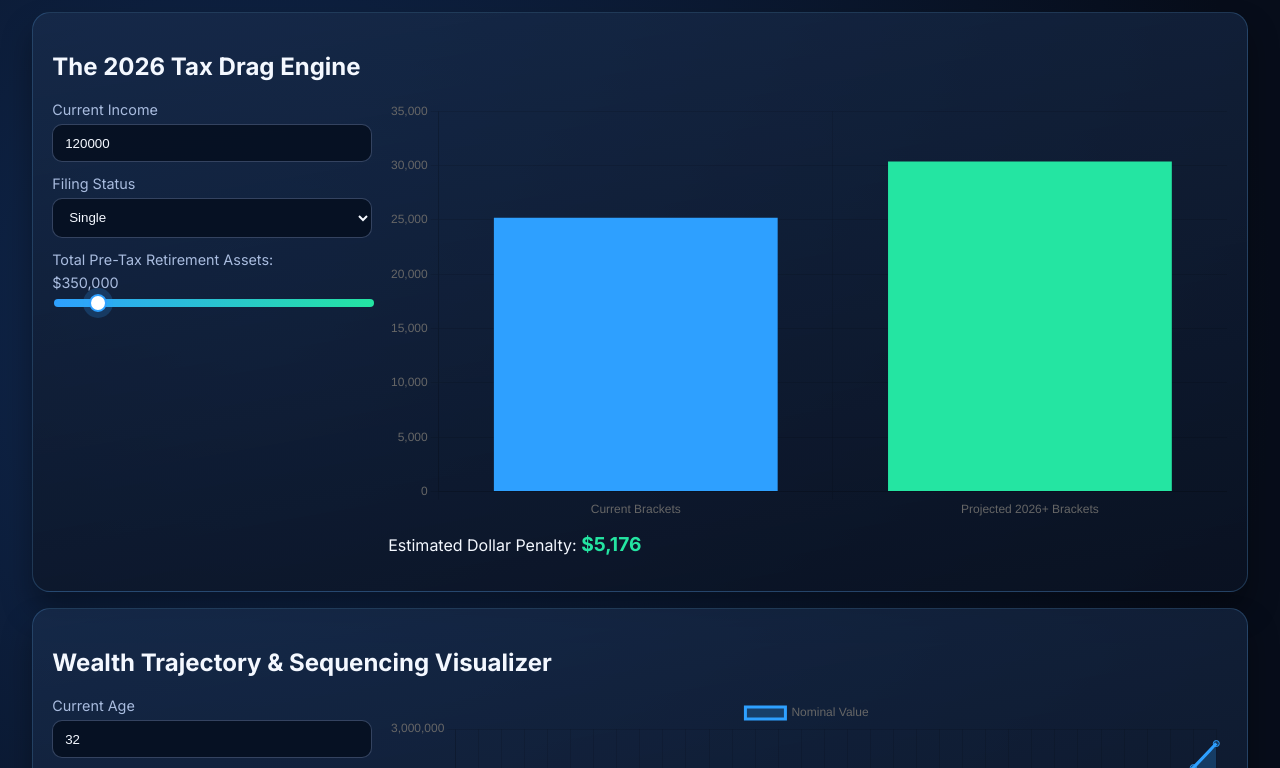
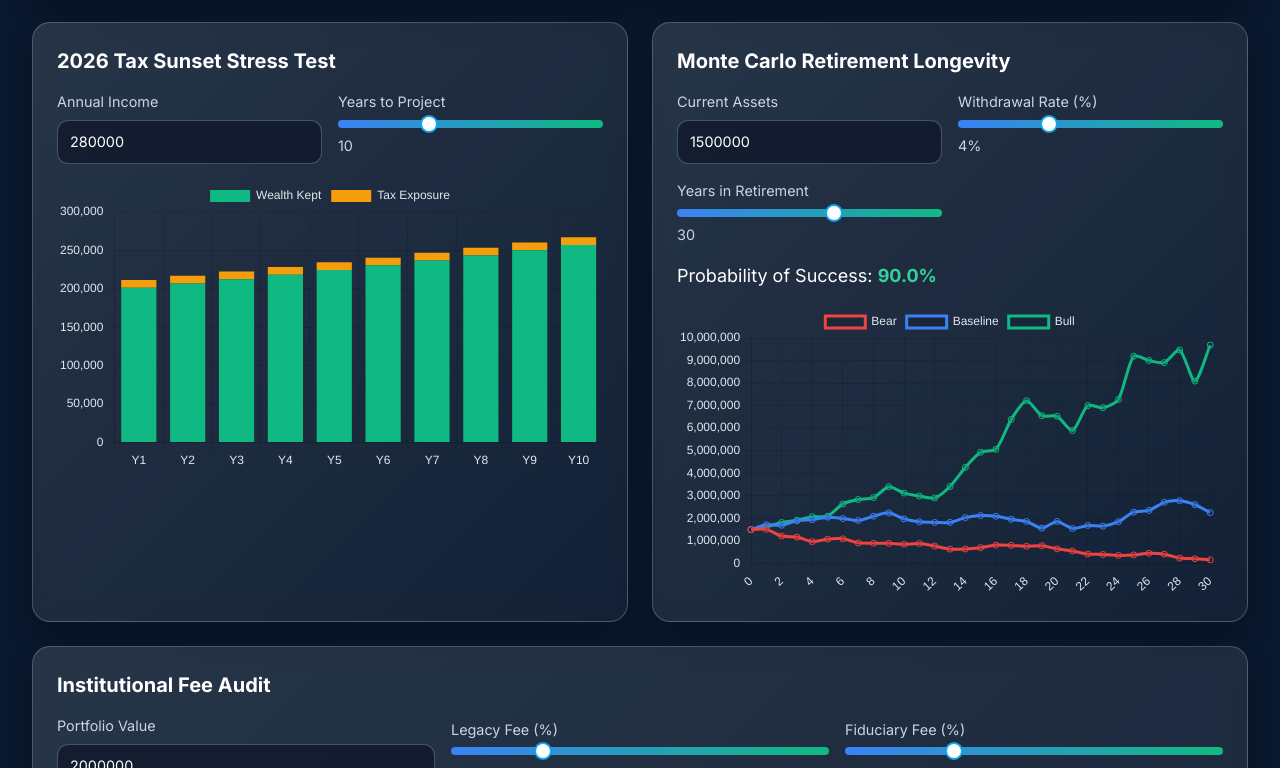
Before and after one commit to christianbrinkley4-rgb/TriadFlow2, a website built with Vite: page index.html in a window 1280 px wide. Shown: the part 172-940 px from the top of the page. Built offline with nearby package versions, Linux system fonts and the light colour scheme; no server answers.

Commit message:
Rebuild dashboard with institutional UI and advanced analytics modules

```diff
--- a/index.html
+++ b/index.html
@@ -3,110 +3,70 @@
   <head>
     <meta charset="UTF-8" />
     <meta name="viewport" content="width=device-width, initial-scale=1.0" />
-    <title>Personal Financial Command Center</title>
+    <title>2026 Financial Command Center</title>
     <link rel="preconnect" href="https://fonts.googleapis.com" />
     <link rel="preconnect" href="https://fonts.gstatic.com" crossorigin />
-    <link
-      href="https://fonts.googleapis.com/css2?family=Inter:wght@400;500;600;700;800&display=swap"
-      rel="stylesheet"
-    />
+    <link href="https://fonts.googleapis.com/css2?family=Inter:wght@400;500;600;700;800&display=swap" rel="stylesheet" />
+    <script src="https://cdn.tailwindcss.com"></script>
+    <script>
+      tailwind.config = {
+        theme: {
+          extend: {
+            colors: {
+              navy: '#0A192F',
+              slateGlass: 'rgba(148,163,184,.16)',
+              success: '#10B981'
+            }
+          }
+        }
+      };
+    </script>
+    <script src="https://cdn.jsdelivr.net/npm/chart.js@4.4.3/dist/chart.umd.min.js" defer></script>
+    <script src="https://cdnjs.cloudflare.com/ajax/libs/mathjs/13.0.3/math.min.js" defer></script>
     <link rel="stylesheet" href="/src/styles.css" />
-    <script src="https://cdn.jsdelivr.net/npm/chart.js@4.4.3/dist/chart.umd.min.js" defer></script>
     <script type="module" src="/src/main.js"></script>
   </head>
-  <body>
-    <div class="app-shell">
-      <header class="hero">
-        <div>
-          <p class="eyebrow">Personal Financial Command Center</p>
-          <h1>Institutional-Grade Financial Foresight</h1>
-          <p class="subtitle">
-            Interactive, real-time planning engine for taxes, retirement growth, and fee drag.
-          </p>
-        </div>
+  <body class="bg-navy text-white min-h-screen">
+    <div class="max-w-7xl mx-auto px-4 md:px-8 py-8 space-y-6">
+      <header class="glass-card p-6 md:p-8">
+        <p class="text-sm uppercase tracking-[0.2em] text-emerald-300">2026 Financial Command Center</p>
+        <h1 class="text-2xl md:text-4xl font-extrabold mt-3">Custom Financial Integrity Audit for <span id="cityName">Piedmont Triad</span> Households</h1>
       </header>
 
-      <main class="dashboard-grid">
-        <section class="panel" id="tax-drag-panel">
-          <h2>The 2026 Tax Drag Engine</h2>
-          <div class="panel-grid">
-            <div class="controls">
-              <label>Current Income
-                <input type="number" id="income" min="10000" step="1000" value="120000" />
-              </label>
-              <label>Filing Status
-                <select id="filingStatus">
-                  <option value="single">Single</option>
-                  <option value="married">Married Filing Jointly</option>
-                </select>
-              </label>
-              <label>Total Pre-Tax Retirement Assets: <span id="retirementAssetsValue"></span>
-                <input type="range" id="retirementAssets" min="0" max="3000000" step="10000" value="350000" />
-              </label>
-            </div>
-            <div class="viz">
-              <canvas id="taxChart"></canvas>
-              <p class="metric">Estimated Dollar Penalty: <strong id="taxPenalty">$0</strong></p>
-            </div>
+      <main class="grid grid-cols-1 xl:grid-cols-2 gap-6">
+        <section class="glass-card p-6 space-y-4">
+          <h2 class="text-xl font-bold">2026 Tax Sunset Stress Test</h2>
+          <div class="grid md:grid-cols-2 gap-4">
+            <label class="field">Annual Income <input id="taxIncome" type="number" value="280000" min="25000" step="5000"></label>
+            <label class="field">Years to Project <input id="taxYears" type="range" min="5" max="20" value="10"><span id="taxYearsLabel"></span></label>
           </div>
+          <canvas id="taxChart" height="160"></canvas>
         </section>
 
-        <section class="panel" id="trajectory-panel">
-          <h2>Wealth Trajectory &amp; Sequencing Visualizer</h2>
-          <div class="panel-grid">
-            <div class="controls">
-              <label>Current Age
-                <input type="number" id="currentAge" min="18" max="70" value="32" />
-              </label>
-              <label>Target Retirement Age
-                <input type="number" id="retireAge" min="40" max="85" value="65" />
-              </label>
-              <label>Current Savings: <span id="currentSavingsValue"></span>
-                <input type="range" id="currentSavings" min="0" max="2500000" step="5000" value="125000" />
-              </label>
-              <label>Monthly Contribution: <span id="monthlyContributionValue"></span>
-                <input type="range" id="monthlyContribution" min="0" max="10000" step="50" value="1200" />
-              </label>
-              <label>Estimated Annual Return: <span id="annualReturnValue"></span>
-                <input type="range" id="annualReturn" min="3" max="12" step="0.1" value="7" />
-              </label>
-              <label class="toggle">
-                <input type="checkbox" id="inflationToggle" />
-                <span>Show Inflation Adjusted Power (3%)</span>
-              </label>
-            </div>
-            <div class="viz">
-              <canvas id="trajectoryChart"></canvas>
-            </div>
+        <section class="glass-card p-6 space-y-4">
+          <h2 class="text-xl font-bold">Monte Carlo Retirement Longevity</h2>
+          <div class="grid md:grid-cols-2 gap-4">
+            <label class="field">Current Assets <input id="mcAssets" type="number" value="1500000" step="10000"></label>
+            <label class="field">Withdrawal Rate (%) <input id="mcWithdraw" type="range" min="2" max="8" step="0.1" value="4"><span id="mcWithdrawLabel"></span></label>
+            <label class="field">Years in Retirement <input id="mcYears" type="range" min="15" max="40" value="30"><span id="mcYearsLabel"></span></label>
           </div>
+          <div class="text-lg">Probability of Success: <strong id="successPct" class="text-emerald-400"></strong></div>
+          <canvas id="monteChart" height="160"></canvas>
         </section>
 
-        <section class="panel" id="fees-panel">
-          <h2>The Hidden Fees Burn Rate Calculator</h2>
-          <div class="panel-grid">
-            <div class="controls">
-              <label>Total Portfolio Value
-                <input type="number" id="portfolioValue" min="1000" step="1000" value="500000" />
-              </label>
-              <label>Current Advisor/Fund Fee %: <span id="feeRateValue"></span>
-                <input type="range" id="feeRate" min="0.5" max="3" step="0.1" value="1.5" />
-              </label>
-            </div>
-            <div class="viz">
-              <canvas id="feesChart"></canvas>
-              <p class="metric">Projected 20-Year Wealth Lost: <strong id="feesLost">$0</strong></p>
-            </div>
+        <section class="glass-card p-6 space-y-4 xl:col-span-2">
+          <h2 class="text-xl font-bold">Institutional Fee Audit</h2>
+          <div class="grid md:grid-cols-3 gap-4 items-center">
+            <label class="field">Portfolio Value <input id="feeAssets" type="number" value="2000000" step="10000"></label>
+            <label class="field">Legacy Fee (%) <input id="legacyFee" type="range" min="0.7" max="2" step="0.1" value="1"><span id="legacyFeeLabel"></span></label>
+            <label class="field">Fiduciary Fee (%) <input id="fidFee" type="range" min="0.1" max="1" step="0.05" value="0.35"><span id="fidFeeLabel"></span></label>
+          </div>
+          <div class="grid md:grid-cols-2 gap-6 items-center">
+            <canvas id="feeChart" height="160"></canvas>
+            <div class="callout">Opportunity Cost Over 30 Years<br><span id="oppCost"></span></div>
           </div>
         </section>
       </main>
-
-      <footer class="about-engine">
-        <h3>About the Engine</h3>
-        <p>
-          Engineered by a first-generation Accelerated Master's in Accounting student dedicated to bringing
-          transparent, institutional-grade financial math to hardworking households in the Piedmont Triad.
-        </p>
-      </footer>
     </div>
   </body>
 </html>
--- a/src/main.js
+++ b/src/main.js
@@ -1,143 +1,110 @@
-const currency = (n) => n.toLocaleString('en-US', { style: 'currency', currency: 'USD', maximumFractionDigits: 0 });
-const pct = (n) => `${Number(n).toFixed(1)}%`;
+const fmtUsd = (v) => Number(v).toLocaleString('en-US', { style: 'currency', currency: 'USD', maximumFractionDigits: 0 });
 
-const el = {
-  income: document.getElementById('income'),
-  filingStatus: document.getElementById('filingStatus'),
-  retirementAssets: document.getElementById('retirementAssets'),
-  retirementAssetsValue: document.getElementById('retirementAssetsValue'),
-  taxPenalty: document.getElementById('taxPenalty'),
-  currentAge: document.getElementById('currentAge'),
-  retireAge: document.getElementById('retireAge'),
-  currentSavings: document.getElementById('currentSavings'),
-  currentSavingsValue: document.getElementById('currentSavingsValue'),
-  monthlyContribution: document.getElementById('monthlyContribution'),
-  monthlyContributionValue: document.getElementById('monthlyContributionValue'),
-  annualReturn: document.getElementById('annualReturn'),
-  annualReturnValue: document.getElementById('annualReturnValue'),
-  inflationToggle: document.getElementById('inflationToggle'),
-  portfolioValue: document.getElementById('portfolioValue'),
-  feeRate: document.getElementById('feeRate'),
-  feeRateValue: document.getElementById('feeRateValue'),
-  feesLost: document.getElementById('feesLost')
+const state = {
+  taxIncome: 280000,
+  taxYears: 10,
+  mcAssets: 1500000,
+  mcWithdraw: 4,
+  mcYears: 30,
+  feeAssets: 2000000,
+  legacyFee: 1,
+  fidFee: 0.35
 };
 
+const el = Object.fromEntries(['taxIncome','taxYears','mcAssets','mcWithdraw','mcYears','feeAssets','legacyFee','fidFee','taxYearsLabel','mcWithdrawLabel','mcYearsLabel','legacyFeeLabel','fidFeeLabel','successPct','oppCost','cityName'].map(id => [id, document.getElementById(id)]));
+let taxChart, monteChart, feeChart;
+
 const brackets = {
-  current: {
-    single: [[11600, 0.1], [47150, 0.12], [100525, 0.22], [191950, 0.24], [243725, 0.32], [609350, 0.35], [Infinity, 0.37]],
-    married: [[23200, 0.1], [94300, 0.12], [201050, 0.22], [383900, 0.24], [487450, 0.32], [731200, 0.35], [Infinity, 0.37]]
-  },
-  postSunset: {
-    single: [[9950, 0.1], [40525, 0.15], [86375, 0.25], [164925, 0.28], [209425, 0.33], [523600, 0.35], [Infinity, 0.396]],
-    married: [[19900, 0.1], [81050, 0.15], [172750, 0.25], [329850, 0.28], [418850, 0.33], [628300, 0.35], [Infinity, 0.396]]
+  now: [[11600,0.1],[47150,0.12],[100525,0.22],[191950,0.24],[243725,0.32],[609350,0.35],[Infinity,0.37]],
+  sunset: [[9950,0.1],[40525,0.15],[86375,0.25],[164925,0.28],[209425,0.33],[523600,0.35],[Infinity,0.396]]
+};
+function progressiveTax(income, table){ let t=0,l=0; for(const [u,r] of table){ const amt=Math.max(0,Math.min(income,u)-l); t = math.add(t, math.multiply(amt,r)); if(income<=u) break; l=u; } return t; }
+
+function buildTax(){
+  const labels = Array.from({length: state.taxYears}, (_,i)=>`Y${i+1}`);
+  const kept=[], exposure=[];
+  for(let i=0;i<state.taxYears;i++){
+    const inc = state.taxIncome * Math.pow(1.03,i);
+    const now = progressiveTax(inc, brackets.now);
+    const sun = progressiveTax(inc, brackets.sunset);
+    kept.push(inc - sun);
+    exposure.push(Math.max(0, sun-now));
   }
-};
-
-function calculateTax(income, scheme) {
-  let tax = 0;
-  let lower = 0;
-  for (const [upper, rate] of scheme) {
-    const taxable = Math.min(income, upper) - lower;
-    if (taxable > 0) tax += taxable * rate;
-    if (income <= upper) break;
-    lower = upper;
-  }
-  return tax;
-}
-
-let taxChart, trajectoryChart, feesChart;
-
-function updateTaxModule() {
-  const income = Number(el.income.value) + Number(el.retirementAssets.value) * 0.04;
-  const status = el.filingStatus.value;
-  const currentTax = calculateTax(income, brackets.current[status]);
-  const futureTax = calculateTax(income, brackets.postSunset[status]);
-  el.retirementAssetsValue.textContent = currency(Number(el.retirementAssets.value));
-  el.taxPenalty.textContent = currency(Math.max(0, futureTax - currentTax));
-
-  taxChart.data.datasets[0].data = [currentTax, futureTax];
+  taxChart.data.labels=labels;
+  taxChart.data.datasets[0].data=kept;
+  taxChart.data.datasets[1].data=exposure;
   taxChart.update();
 }
 
-function generateTrajectory() {
-  const age = Number(el.currentAge.value);
-  const retireAge = Number(el.retireAge.value);
-  const years = Math.max(1, retireAge - age);
-  const r = Number(el.annualReturn.value) / 100;
-  const monthly = Number(el.monthlyContribution.value);
-  let principal = Number(el.currentSavings.value);
-  const arr = [principal];
+function randn(){ let u=0,v=0; while(!u)u=Math.random(); while(!v)v=Math.random(); return Math.sqrt(-2*Math.log(u))*Math.cos(2*Math.PI*v); }
+function runMonteCarlo(){
+  const n=100, years=state.mcYears, paths=[], finals=[];
+  const annualW = state.mcAssets * (state.mcWithdraw/100);
+  for(let p=0;p<n;p++){
+    let bal=state.mcAssets; const path=[bal];
+    for(let y=1;y<=years;y++){
+      const r = 0.06 + randn()*0.12;
+      bal = Math.max(0, bal*(1+r) - annualW);
+      path.push(bal);
+    }
+    finals.push(bal); paths.push(path);
+  }
+  const success = finals.filter(v=>v>0).length/n;
+  el.successPct.textContent = `${(success*100).toFixed(1)}%`;
 
-  for (let y = 1; y <= years; y++) {
-    principal = principal * (1 + r) + monthly * 12;
-    let val = principal;
-    if (el.inflationToggle.checked) {
-      val = val / Math.pow(1.03, y);
-    }
-    arr.push(val);
-  }
-  return { labels: Array.from({ length: years + 1 }, (_, i) => age + i), data: arr };
+  const sorted=[...paths].sort((a,b)=>a[a.length-1]-b[b.length-1]);
+  const bear=sorted[Math.floor(n*0.1)], base=sorted[Math.floor(n*0.5)], bull=sorted[Math.floor(n*0.9)];
+  monteChart.data.labels = Array.from({length:years+1},(_,i)=>i);
+  monteChart.data.datasets[0].data=bear;
+  monteChart.data.datasets[1].data=base;
+  monteChart.data.datasets[2].data=bull;
+  monteChart.update();
 }
 
-function updateTrajectoryModule() {
-  el.currentSavingsValue.textContent = currency(Number(el.currentSavings.value));
-  el.monthlyContributionValue.textContent = currency(Number(el.monthlyContribution.value));
-  el.annualReturnValue.textContent = pct(el.annualReturn.value);
-  const result = generateTrajectory();
-  trajectoryChart.data.labels = result.labels;
-  trajectoryChart.data.datasets[0].data = result.data;
-  trajectoryChart.data.datasets[0].label = el.inflationToggle.checked ? 'Inflation Adjusted Value' : 'Nominal Value';
-  trajectoryChart.update();
+function buildFeeAudit(){
+  const years=30, p=state.feeAssets, gross=0.07;
+  const legacy=p*Math.pow(1+gross-(state.legacyFee/100), years);
+  const fid=p*Math.pow(1+gross-(state.fidFee/100), years);
+  const opp=fid-legacy;
+  el.oppCost.textContent = fmtUsd(opp);
+  feeChart.data.datasets[0].data=[legacy, opp];
+  feeChart.update();
 }
 
-function updateFeeModule() {
-  const p = Number(el.portfolioValue.value);
-  const fee = Number(el.feeRate.value) / 100;
-  el.feeRateValue.textContent = pct(el.feeRate.value);
-  const annualGross = 0.07;
-  const noFee = p * Math.pow(1 + annualGross, 20);
-  const afterFee = p * Math.pow(1 + annualGross - fee, 20);
-  const lost = Math.max(0, noFee - afterFee);
-  el.feesLost.textContent = currency(lost);
-
-  feesChart.data.datasets[0].data = [afterFee, lost];
-  feesChart.update();
+function updateLabels(){
+  el.taxYearsLabel.textContent = state.taxYears;
+  el.mcWithdrawLabel.textContent = `${state.mcWithdraw}%`;
+  el.mcYearsLabel.textContent = state.mcYears;
+  el.legacyFeeLabel.textContent = `${state.legacyFee}%`;
+  el.fidFeeLabel.textContent = `${state.fidFee}%`;
 }
 
-function initCharts() {
-  taxChart = new Chart(document.getElementById('taxChart'), {
-    type: 'bar',
-    data: { labels: ['Current Brackets', 'Projected 2026+ Brackets'], datasets: [{ data: [0, 0], backgroundColor: ['#2ea0ff', '#24e5a2'] }] },
-    options: { responsive: true, plugins: { legend: { display: false } } }
-  });
+function initCharts(){
+  Chart.defaults.color='#e2e8f0';
+  taxChart = new Chart(document.getElementById('taxChart'), {type:'bar', data:{labels:[], datasets:[{label:'Wealth Kept',data:[], backgroundColor:'#10B981'},{label:'Tax Exposure',data:[], backgroundColor:'#f59e0b'}]}, options:{responsive:true, animation:{duration:650}, scales:{x:{stacked:true},y:{stacked:true}}, plugins:{tooltip:{callbacks:{label:(ctx)=>`${ctx.dataset.label}: ${fmtUsd(ctx.parsed.y)}`}}}}});
+  monteChart = new Chart(document.getElementById('monteChart'), {type:'line', data:{labels:[], datasets:[{label:'Bear',data:[],borderColor:'#ef4444',tension:.25},{label:'Baseline',data:[],borderColor:'#3b82f6',tension:.25},{label:'Bull',data:[],borderColor:'#10B981',tension:.25}]}, options:{responsive:true, animation:{duration:650}, plugins:{tooltip:{callbacks:{label:(ctx)=>`${ctx.dataset.label}: ${fmtUsd(ctx.parsed.y)}`}}}}});
+  feeChart = new Chart(document.getElementById('feeChart'), {type:'doughnut', data:{labels:['Legacy Net Wealth','Opportunity Cost'], datasets:[{data:[0,0], backgroundColor:['#10B981','#1e293b']}]}, options:{responsive:true, animation:{duration:650}, plugins:{tooltip:{callbacks:{label:(ctx)=>`${ctx.label}: ${fmtUsd(ctx.parsed)}`}}}}});
+}
 
-  trajectoryChart = new Chart(document.getElementById('trajectoryChart'), {
-    type: 'line',
-    data: { labels: [], datasets: [{ label: 'Nominal Value', data: [], borderColor: '#2ea0ff', backgroundColor: 'rgba(46,160,255,0.25)', fill: true, tension: 0.25 }] },
-    options: { responsive: true }
-  });
-
-  feesChart = new Chart(document.getElementById('feesChart'), {
-    type: 'pie',
-    data: { labels: ['Wealth Kept', 'Wealth Lost to Wall Street'], datasets: [{ data: [0, 0], backgroundColor: ['#24e5a2', '#2a3d65'] }] },
-    options: { responsive: true }
+function bind(){
+  ['taxIncome','taxYears','mcAssets','mcWithdraw','mcYears','feeAssets','legacyFee','fidFee'].forEach(id=>{
+    el[id].addEventListener('input',e=>{
+      state[id]=Number(e.target.value);
+      updateLabels(); buildTax(); runMonteCarlo(); buildFeeAudit();
+    });
   });
 }
 
-function bindEvents() {
-  Object.values(el).forEach((node) => {
-    if (node && ['INPUT', 'SELECT'].includes(node.tagName)) {
-      node.addEventListener('input', () => {
-        updateTaxModule();
-        updateTrajectoryModule();
-        updateFeeModule();
-      });
-    }
+function setCity(){
+  if(!navigator.geolocation) return;
+  navigator.geolocation.getCurrentPosition(async ({coords})=>{
+    try{
+      const res=await fetch(`https://nominatim.openstreetmap.org/reverse?format=jsonv2&lat=${coords.latitude}&lon=${coords.longitude}`);
+      const data=await res.json();
+      const city=data.address?.city||data.address?.town||data.address?.village;
+      if(city) el.cityName.textContent=city;
+    }catch{ /* fallback */ }
   });
 }
 
-initCharts();
-bindEvents();
-updateTaxModule();
-updateTrajectoryModule();
-updateFeeModule();
+initCharts(); updateLabels(); bind(); buildTax(); runMonteCarlo(); buildFeeAudit(); setCity();
--- a/src/styles.css
+++ b/src/styles.css
@@ -1,79 +1,20 @@
-:root {
-  --bg-primary: #070d1a;
-  --bg-secondary: #101a2f;
-  --panel-border: rgba(107, 188, 255, 0.22);
-  --text-primary: #f4f8ff;
-  --text-secondary: #a9bcdf;
-  --accent-blue: #2ea0ff;
-  --accent-green: #24e5a2;
-  --shadow: 0 18px 30px rgba(0, 0, 0, 0.35);
-  --radius: 18px;
+:root { font-family: Inter, system-ui, sans-serif; }
+.glass-card {
+  background: linear-gradient(135deg, rgba(255,255,255,.12), rgba(255,255,255,.04));
+  border: 1px solid rgba(255,255,255,.22);
+  border-radius: 18px;
+  backdrop-filter: blur(10px);
+  box-shadow: 0 14px 30px rgba(0,0,0,.28);
+  transition: transform .25s ease, box-shadow .25s ease;
 }
-
-* { box-sizing: border-box; }
-body {
-  margin: 0;
-  font-family: 'Inter', sans-serif;
-  background: radial-gradient(circle at 20% 20%, #10284f, var(--bg-primary) 45%);
-  color: var(--text-primary);
+.glass-card:hover { transform: translateY(-2px); box-shadow: 0 20px 40px rgba(0,0,0,.35); }
+.field { display: flex; flex-direction: column; gap: .45rem; color: #cbd5e1; font-size: .9rem; }
+input[type='number'], input[type='range'] { width: 100%; }
+input[type='number'] {
+  border: 1px solid rgba(148,163,184,.4); border-radius: .7rem; background: rgba(15,23,42,.75); color: white; padding: .65rem .75rem;
 }
-.app-shell { padding: 2rem; max-width: 1400px; margin: 0 auto; }
-.hero { margin-bottom: 1.4rem; }
-.eyebrow { color: var(--accent-green); letter-spacing: 0.08em; text-transform: uppercase; font-size: 0.78rem; }
-.subtitle { color: var(--text-secondary); }
-.dashboard-grid { display: grid; grid-template-columns: repeat(12, 1fr); gap: 1rem; }
-.panel {
-  grid-column: span 12;
-  background: linear-gradient(170deg, rgba(24, 44, 76, 0.75), rgba(10, 18, 34, 0.95));
-  border: 1px solid var(--panel-border);
-  border-radius: var(--radius);
-  padding: 1.2rem;
-  box-shadow: var(--shadow);
-}
-.panel-grid { display: grid; gap: 1rem; grid-template-columns: 320px 1fr; }
-.controls { display: flex; flex-direction: column; gap: 0.8rem; }
-label { font-size: 0.9rem; color: var(--text-secondary); display: flex; flex-direction: column; gap: 0.4rem; }
-input[type='number'], select {
-  border: 1px solid rgba(168, 199, 255, 0.28);
-  border-radius: 10px;
-  background: rgba(6, 16, 33, 0.9);
-  color: var(--text-primary);
-  padding: 0.65rem 0.75rem;
-}
-input[type='range'] {
-  appearance: none;
-  width: 100%;
-  height: 8px;
-  border-radius: 999px;
-  background: linear-gradient(90deg, var(--accent-blue), var(--accent-green));
-  outline: none;
-}
-input[type='range']::-webkit-slider-thumb {
-  appearance: none;
-  width: 18px;
-  height: 18px;
-  border-radius: 50%;
-  background: white;
-  border: 2px solid var(--accent-blue);
-  box-shadow: 0 0 0 6px rgba(46, 160, 255, 0.2);
-}
-.viz { min-height: 280px; }
-.metric { margin-top: 0.75rem; font-size: 1rem; }
-.metric strong { color: var(--accent-green); font-size: 1.2rem; }
-.toggle { flex-direction: row; align-items: center; gap: 0.5rem; }
-.toggle input { width: 18px; height: 18px; }
-.about-engine {
-  margin-top: 1rem;
-  background: rgba(7, 20, 41, 0.8);
-  border: 1px solid var(--panel-border);
-  padding: 1rem 1.2rem;
-  border-radius: var(--radius);
-  color: var(--text-secondary);
-}
-
-@media (max-width: 1000px) {
-  .panel-grid { grid-template-columns: 1fr; }
-}
-@media (max-width: 640px) {
-  .app-shell { padding: 1rem; }
-}
+input[type='range'] { appearance:none; height:8px; border-radius:999px; background: linear-gradient(90deg, #3b82f6, #10B981); }
+input[type='range']::-webkit-slider-thumb { appearance:none; width:18px; height:18px; border-radius:999px; background:white; border:2px solid #0ea5e9; }
+canvas { transition: all .3s ease; }
+.callout { padding: 1.25rem; border-radius: 14px; background: rgba(16,185,129,.14); border: 1px solid rgba(16,185,129,.5); font-size: 1.1rem; }
+.callout span { font-size: 2rem; color: #10B981; font-weight: 800; }
```
